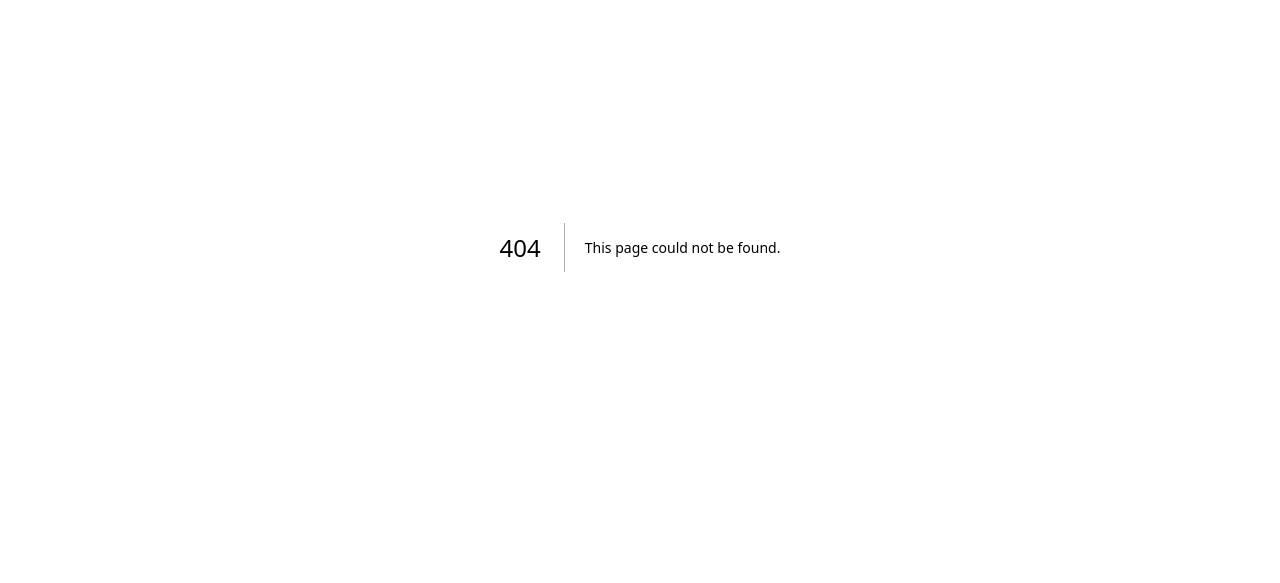
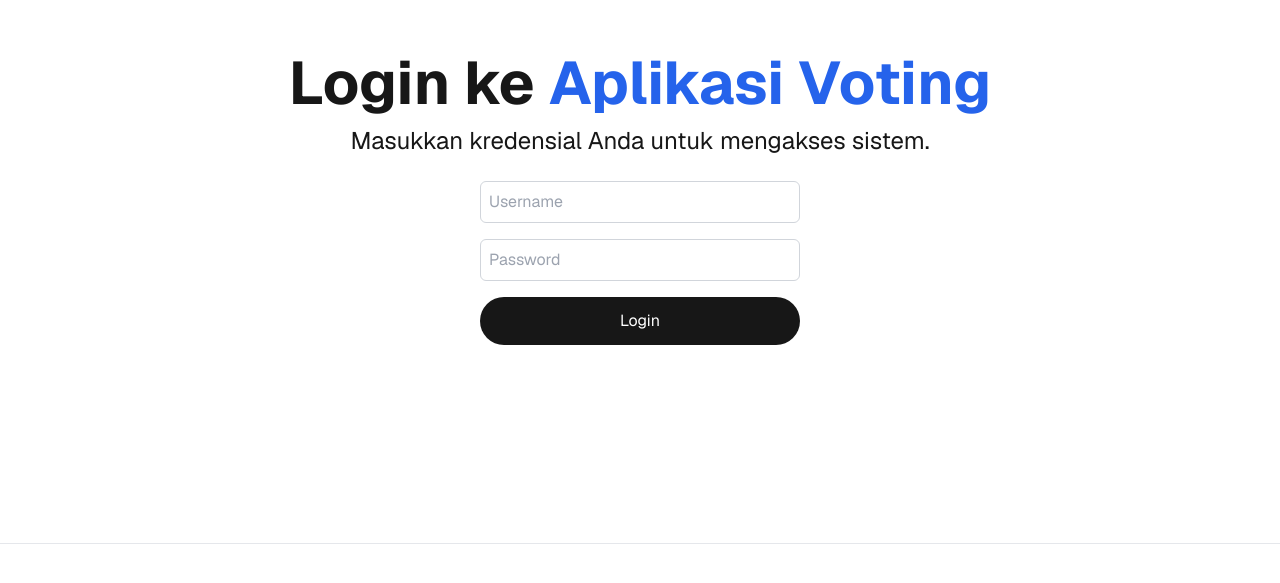
Before and after one commit to andikyudo/input-app2024.app, a Next.js app: page /login in a window 1280 px wide. Before the commit this address had no page. Shown: the part 153-736 px from the top of the page. Built offline with nearby package versions, Linux system fonts and the light colour scheme.

Commit message:
Add login page structure and components

```diff
--- /dev/null
+++ b/src/app/login/page.tsx
@@ -0,0 +1,65 @@
+"use client";
+
+import { useState } from "react";
+import { useRouter } from "next/navigation";
+
+export default function LoginPage() {
+	const [username, setUsername] = useState("");
+	const [password, setPassword] = useState("");
+	const router = useRouter();
+
+	const handleSubmit = (e: React.FormEvent<HTMLFormElement>) => {
+		e.preventDefault();
+		// Di sini Anda akan menambahkan logika autentikasi
+		console.log("Login attempt:", username, password);
+		// Untuk sementara, kita akan langsung redirect ke halaman utama
+		router.push("/");
+	};
+
+	return (
+		<div className='flex min-h-screen flex-col items-center justify-center py-2'>
+			<main className='flex w-full flex-1 flex-col items-center justify-center px-20 text-center'>
+				<h1 className='text-6xl font-bold'>
+					Login ke{" "}
+					<a className='text-blue-600' href='/'>
+						Aplikasi Voting
+					</a>
+				</h1>
+
+				<p className='mt-3 text-2xl'>
+					Masukkan kredensial Anda untuk mengakses sistem.
+				</p>
+
+				<form
+					onSubmit={handleSubmit}
+					className='mt-6 flex w-full max-w-xs flex-col'
+				>
+					<input
+						type='text'
+						value={username}
+						onChange={(e) => setUsername(e.target.value)}
+						placeholder='Username'
+						className='mb-4 rounded-md border border-gray-300 p-2 focus:border-blue-500 focus:outline-none'
+						required
+					/>
+					<input
+						type='password'
+						value={password}
+						onChange={(e) => setPassword(e.target.value)}
+						placeholder='Password'
+						className='mb-4 rounded-md border border-gray-300 p-2 focus:border-blue-500 focus:outline-none'
+						required
+					/>
+					<button
+						type='submit'
+						className='rounded-full border border-solid border-transparent transition-colors flex items-center justify-center bg-foreground text-background gap-2 hover:bg-[#383838] dark:hover:bg-[#ccc] text-sm sm:text-base h-10 sm:h-12 px-4 sm:px-5'
+					>
+						Login
+					</button>
+				</form>
+			</main>
+
+			<footer className='flex h-24 w-full items-center justify-center border-t'></footer>
+		</div>
+	);
+}
```
